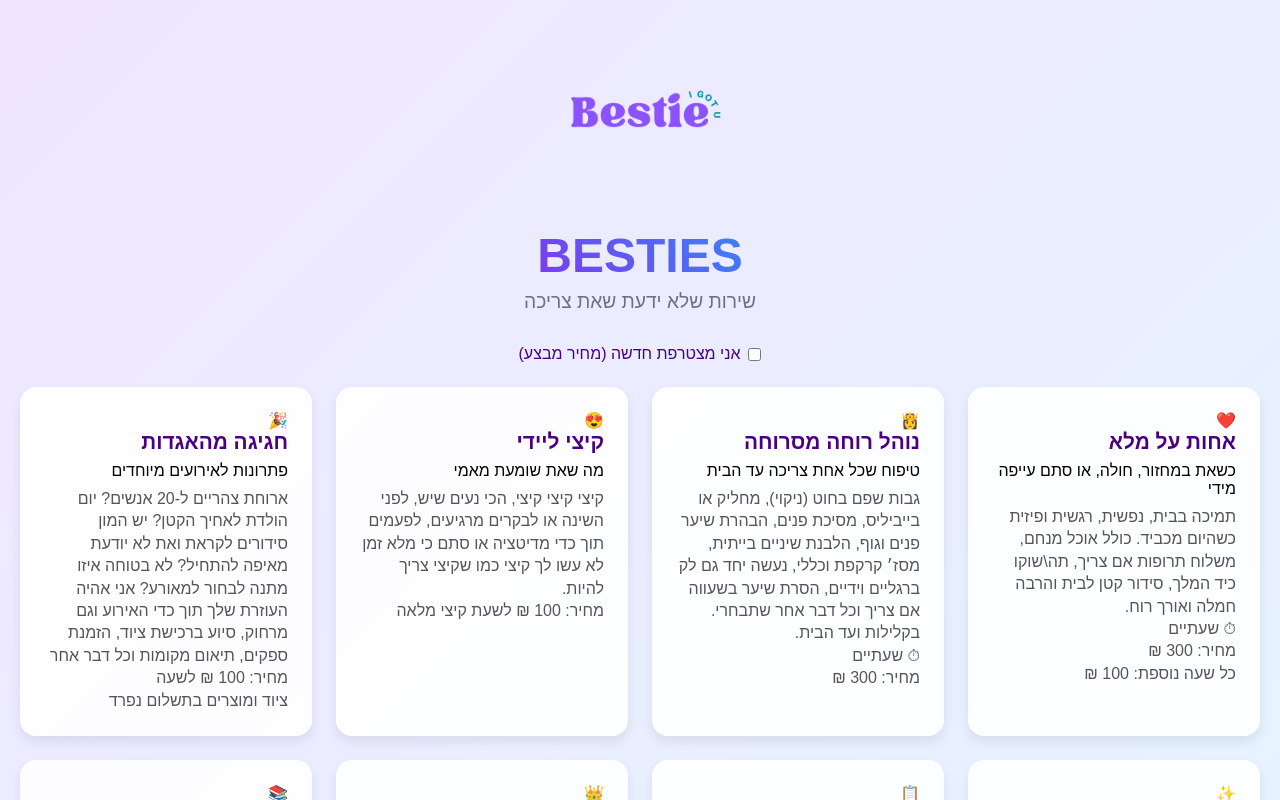
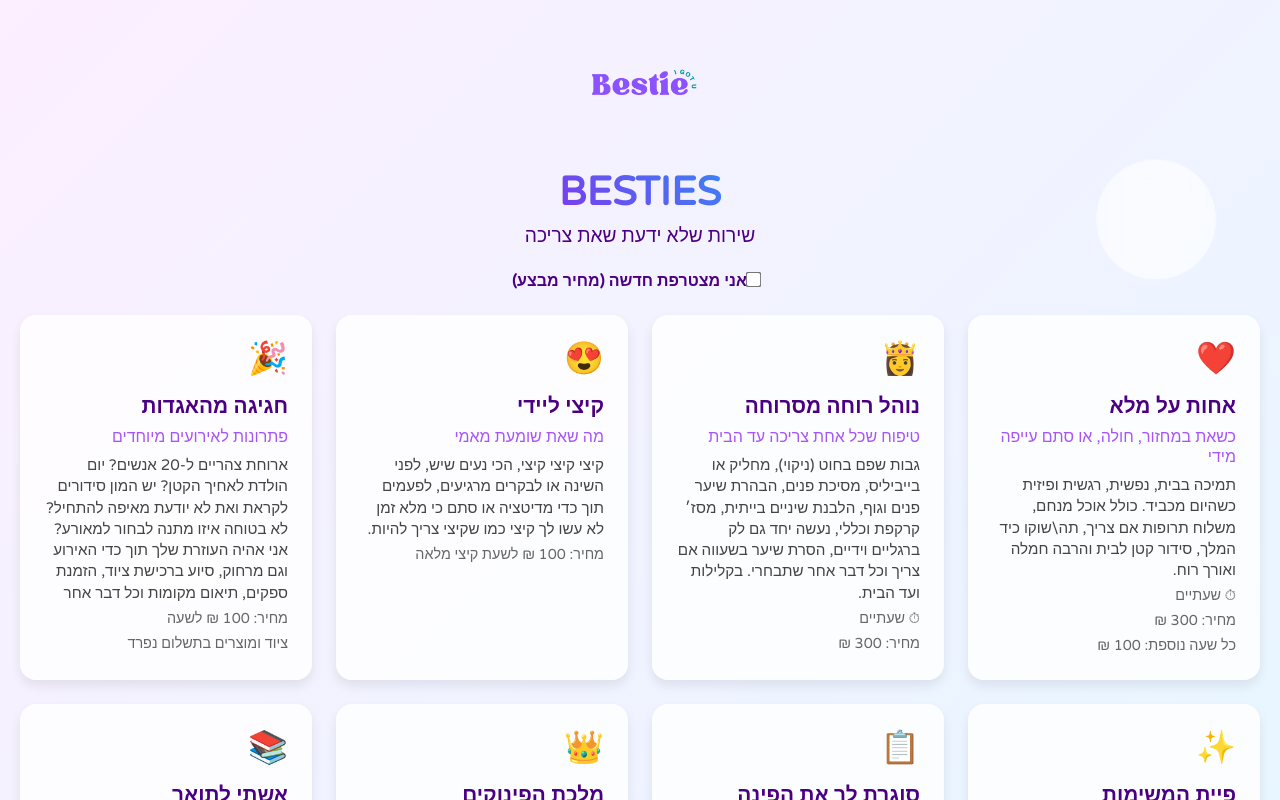
Before and after one commit to Bestie-hagar/bestie-app, a React (Create React App) app: page / in a window 1280 px wide. Built offline with nearby package versions, Linux system fonts and the light colour scheme.

Commit message:
Update styles.css

```diff
--- a/src/styles.css
+++ b/src/styles.css
@@ -1,43 +1,166 @@
-/* styles.css */
+@import url("https://fonts.googleapis.com/css2?family=Varela+Round&display=swap");
 
-/* מחלקות בסיס */
 * {
   margin: 0;
   padding: 0;
   box-sizing: border-box;
 }
 
-html, body {
+html,
+body {
   width: 100%;
   height: 100%;
   font-family: "Varela Round", sans-serif;
-  background: linear-gradient(135deg, #f0e6ff, #e6f3ff);
   overflow-x: hidden;
 }
 
 .app {
+  position: relative;
   min-height: 100vh;
   padding: 20px;
-  position: relative;
+  background: linear-gradient(135deg, #fcefff, #e0f9ff);
 }
 
-/* כותרת (Header) */
+/* ========= Splash Screen ========= */
+.splash-screen {
+  position: fixed;
+  inset: 0;
+  z-index: 9999;
+  background: linear-gradient(135deg, #fccaff, #ccf5ff);
+  display: flex;
+  justify-content: center;
+  align-items: center;
+  overflow: hidden;
+  transition: opacity 0.6s ease;
+}
+
+.fade-out {
+  opacity: 0;
+}
+
+/* עננים בספלש */
+.splash-cloud {
+  position: absolute;
+  border-radius: 50%;
+  background: rgba(255, 255, 255, 0.4);
+  backdrop-filter: blur(6px);
+  animation: float 4s ease-in-out infinite;
+}
+
+.splash-cloud.left {
+  width: 120px;
+  height: 120px;
+  top: 15%;
+  left: 10%;
+}
+
+.splash-cloud.right {
+  width: 150px;
+  height: 150px;
+  bottom: 20%;
+  right: 10%;
+}
+
+.splash-cloud.center {
+  width: 200px;
+  height: 200px;
+  top: 35%;
+  left: 42%;
+  transform: translate(-50%, -50%);
+}
+
+/* תוכן בספלש */
+.splash-content {
+  text-align: center;
+  color: #4b0082;
+}
+
+.splash-logo {
+  width: 180px;
+  margin-bottom: 1rem;
+  animation: popIn 1s ease;
+}
+
+.splash-subtitle {
+  margin-top: 8px;
+  font-size: 1.2rem;
+}
+
+/* אנימציות */
+@keyframes float {
+  0% {
+    transform: translateY(0);
+  }
+  50% {
+    transform: translateY(-10px);
+  }
+  100% {
+    transform: translateY(0);
+  }
+}
+
+@keyframes popIn {
+  0% {
+    transform: scale(0.7);
+    opacity: 0;
+  }
+  100% {
+    transform: scale(1);
+    opacity: 1;
+  }
+}
+
+/* ========= Clouds on main app ========== */
+.floating-cloud {
+  position: absolute;
+  background: rgba(255, 255, 255, 0.6);
+  backdrop-filter: blur(10px);
+  border-radius: 50%;
+  animation: float 6s ease-in-out infinite;
+  z-index: 0;
+}
+
+.cloud-1 {
+  top: 10%;
+  right: 5%;
+  width: 120px;
+  height: 120px;
+  animation-delay: 0s;
+}
+
+.cloud-2 {
+  top: 30%;
+  left: 10%;
+  width: 100px;
+  height: 100px;
+  animation-delay: 2s;
+}
+
+.cloud-3 {
+  bottom: 20%;
+  right: 15%;
+  width: 150px;
+  height: 150px;
+  animation-delay: 4s;
+}
+
+/* ========= Header ========= */
 header {
   display: flex;
   flex-direction: column;
   align-items: center;
   gap: 0.5rem;
-  margin-bottom: 2rem;
+  position: relative;
+  z-index: 1;
+  margin-bottom: 1.5rem;
 }
 
 header img {
-  max-width: 200px;
-  width: auto;
-  height: auto;
+  width: 140px;
 }
 
 header h1 {
-  font-size: 3rem;
+  font-size: 2.5rem;
   background: linear-gradient(45deg, #7c3aed, #3b82f6);
   -webkit-background-clip: text;
   -webkit-text-fill-color: transparent;
@@ -45,103 +168,89 @@ header h1 {
 
 header p {
   font-size: 1.2rem;
-  color: #6b7280;
+  color: #4b0082;
 }
 
-/* כפתור גלוסי בגווני פסטל ורוד-סגלגל */
-.glossy-button {
-  background: linear-gradient(135deg, #d8b4fe, #c4b5fd);
-  color: #4b0082;
-  border: none;
-  padding: 12px 20px;
-  border-radius: 12px;
-  font-size: 1rem;
-  font-weight: 600;
-  cursor: pointer;
-  box-shadow: inset 0 0 0 1px rgba(255, 255, 255, 0.3);
-  transition: transform 0.2s ease, box-shadow 0.2s ease;
-}
-
-.glossy-button:hover {
-  transform: translateY(-2px);
-  box-shadow: 0 4px 10px rgba(135, 68, 233, 0.2);
-}
-
-/* קטע סימון לקוח חדש */
+/* ========= Checkbox למצטרפת חדשה ========= */
 .toggle-new-customer {
-  display: flex;
-  justify-content: center;
+  position: relative;
+  z-index: 1;
+  text-align: center;
   margin-bottom: 1.5rem;
 }
 .toggle-new-customer label {
-  font-weight: 500;
   font-size: 1rem;
   color: #4b0082;
-  display: flex;
-  align-items: center;
-  gap: 0.5rem;
+  font-weight: 600;
+  cursor: pointer;
+}
+.toggle-new-customer input {
+  margin-right: 8px;
+  transform: scale(1.2);
 }
 
-/* רשימת שירותים */
+/* ========= Services ========= */
 .services {
   display: grid;
-  grid-template-columns: repeat(auto-fill, minmax(270px, 1fr));
+  grid-template-columns: repeat(auto-fill, minmax(280px, 1fr));
   gap: 1.5rem;
+  position: relative;
+  z-index: 1;
 }
 
-/* כרטיס שירות ב-ServiceCard */
 .service-card {
-  background: rgba(255, 255, 255, 0.9);
+  background: rgba(255, 255, 255, 0.8);
   border-radius: 16px;
   padding: 1.5rem;
-  box-shadow: 0 6px 12px rgba(0,0,0,0.08);
+  box-shadow: 0 6px 12px rgba(0, 0, 0, 0.08);
   cursor: pointer;
-  transition: transform 0.2s ease;
+  transition: transform 0.2s ease, box-shadow 0.2s ease;
+  display: flex;
+  flex-direction: column;
+  gap: 0.5rem;
 }
 
 .service-card:hover {
   transform: translateY(-5px);
+  box-shadow: 0 12px 22px rgba(0, 0, 0, 0.1);
 }
 
-.service-header {
-  display: flex;
-  justify-content: space-between;
-  align-items: center;
+.service-icon {
+  font-size: 2rem;
   margin-bottom: 0.5rem;
 }
 
 .service-header h2 {
   font-size: 1.3rem;
+  color: #4b0082;
   margin: 0;
-  color: #4b0082;
+}
+
+.service-subtitle {
+  font-size: 1rem;
+  font-weight: 500;
+  color: #a855f7;
 }
 
 .service-details {
-  margin-top: 0.5rem;
-  color: #555;
+  color: #444;
   line-height: 1.4;
+  font-size: 0.95rem;
 }
 
-/* כפתור במידע השירות */
-.service-cta-button {
-  margin-top: 1rem;
-  font-size: 1rem;
-  padding: 10px 16px;
-  border-radius: 8px;
-  border: none;
-  background: #7c3aed;
-  color: #fff;
-  cursor: pointer;
-  transition: background-color 0.2s ease;
+.service-duration,
+.service-investment,
+.service-extra {
+  margin-top: 0.3rem;
+  color: #666;
+  font-size: 0.9rem;
 }
 
-.service-cta-button:hover {
-  background-color: #5f249a;
-}
-
-/* חבילות */
+/* ========= Packages ========= */
 .packages {
   margin-top: 3rem;
+  position: relative;
+  z-index: 1;
 }
 
 .packages h2 {
@@ -158,55 +267,56 @@ header p {
 }
 
 .package-card {
-  background: rgba(255, 255, 255, 0.9);
+  background: rgba(255, 255, 255, 0.8);
   border-radius: 16px;
   padding: 1.5rem;
   text-align: center;
   transition: transform 0.2s ease;
-  box-shadow: 0 6px 12px rgba(0,0,0,0.08);
+  box-shadow: 0 6px 12px rgba(0, 0, 0, 0.08);
 }
 
 .package-card:hover {
   transform: translateY(-5px);
+  box-shadow: 0 12px 22px rgba(0, 0, 0, 0.1);
 }
 
 .package-card h3 {
-  font-size: 1.5rem;
+  font-size: 1.4rem;
   margin-bottom: 0.5rem;
-  color: #4b0082;
+  color: #7c3aed;
 }
 
-.package-card .price {
-  margin: 1rem 0;
-}
-.package-card .original {
-  text-decoration: line-through;
-  margin-right: 1rem;
-  color: #888;
-}
-.package-card .sale {
-  font-size: 1.4rem;
-  color: #ff2e85;
-  margin-right: 1rem;
-}
-.package-card .savings {
-  font-size: 0.9rem;
-  color: #9c27b0;
+.price {
+  margin-top: 1rem;
 }
 
-/* מודל */
+.original {
+  text-decoration: line-through;
+  color: #777;
+  margin-right: 0.5rem;
+}
+
+.sale {
+  color: #ff3a7b;
+  font-size: 1.2rem;
+  margin-right: 0.5rem;
+}
+
+.savings {
+  color: #f59e0b;
+  font-size: 0.95rem;
+}
+
+/* ========= מודל כללי ========= */
 .modal-overlay {
   position: fixed;
-  top: 0;
-  left: 0;
-  width: 100vw;
-  height: 100vh;
-  background: rgba(0,0,0,0.5);
+  inset: 0;
+  background: rgba(0, 0, 0, 0.4);
   backdrop-filter: blur(4px);
-  z-index: 9999;
   display: flex;
   justify-content: center;
   align-items: center;
+  z-index: 9999;
 }
 
 .modal-content {
@@ -219,14 +329,15 @@ header p {
   overflow-y: auto;
 }
 
-/* כותרת מודל */
+/* כותרת המודל */
 .modal-title {
   font-size: 1.8rem;
   margin-bottom: 1rem;
   color: #4b0082;
+  text-align: center;
 }
 
-/* טופס */
+/* טפסים */
 .booking-form,
 .consultation-form,
 .bestie-form {
@@ -238,12 +349,12 @@ header p {
 .form-group {
   display: flex;
   flex-direction: column;
-  gap: 0.3rem;
+  gap: 0.2rem;
 }
 
 .form-group label {
-  font-weight: 500;
   color: #4b0082;
+  font-weight: 600;
 }
 
 .form-group input,
@@ -251,9 +362,8 @@ header p {
 .form-group textarea {
   border: 2px solid #e2e8f0;
   border-radius: 8px;
+  padding: 0.5rem;
   font-size: 1rem;
-  padding: 0.5rem;
-  transition: all 0.2s ease;
 }
 
 .form-group input:focus,
@@ -264,6 +374,7 @@ header p {
   box-shadow: 0 0 0 3px rgba(124, 58, 237, 0.1);
 }
 
+/* כפתורי הטופס */
 .form-buttons {
   display: flex;
   gap: 1rem;
@@ -271,10 +382,11 @@ header p {
 
 .submit-button,
 .cancel-button {
-  padding: 12px 20px;
+  flex: 1;
   border-radius: 8px;
   border: none;
   cursor: pointer;
+  padding: 12px;
   font-size: 1rem;
   transition: background-color 0.2s ease;
 }
@@ -309,29 +421,19 @@ header p {
   text-align: center;
 }
 
-/* מודל אישור הזמנה */
+/* מודל אישור */
 .modal-body p {
   margin-bottom: 0.5rem;
   color: #555;
 }
 
-/* אנימציות ספלש */
-.fade-out {
-  opacity: 0;
-  transition: opacity 0.5s ease;
-}
-
-/* התאמות למסכים קטנים */
+/* התאמות מובייל */
 @media (max-width: 768px) {
   header h1 {
-    font-size: 2.2rem;
+    font-size: 2rem;
   }
 
-  .packages-grid {
-    grid-template-columns: 1fr;
-  }
-
-  .services {
-    grid-template-columns: 1fr;
+  .service-card {
+    padding: 1rem;
   }
 }
```
